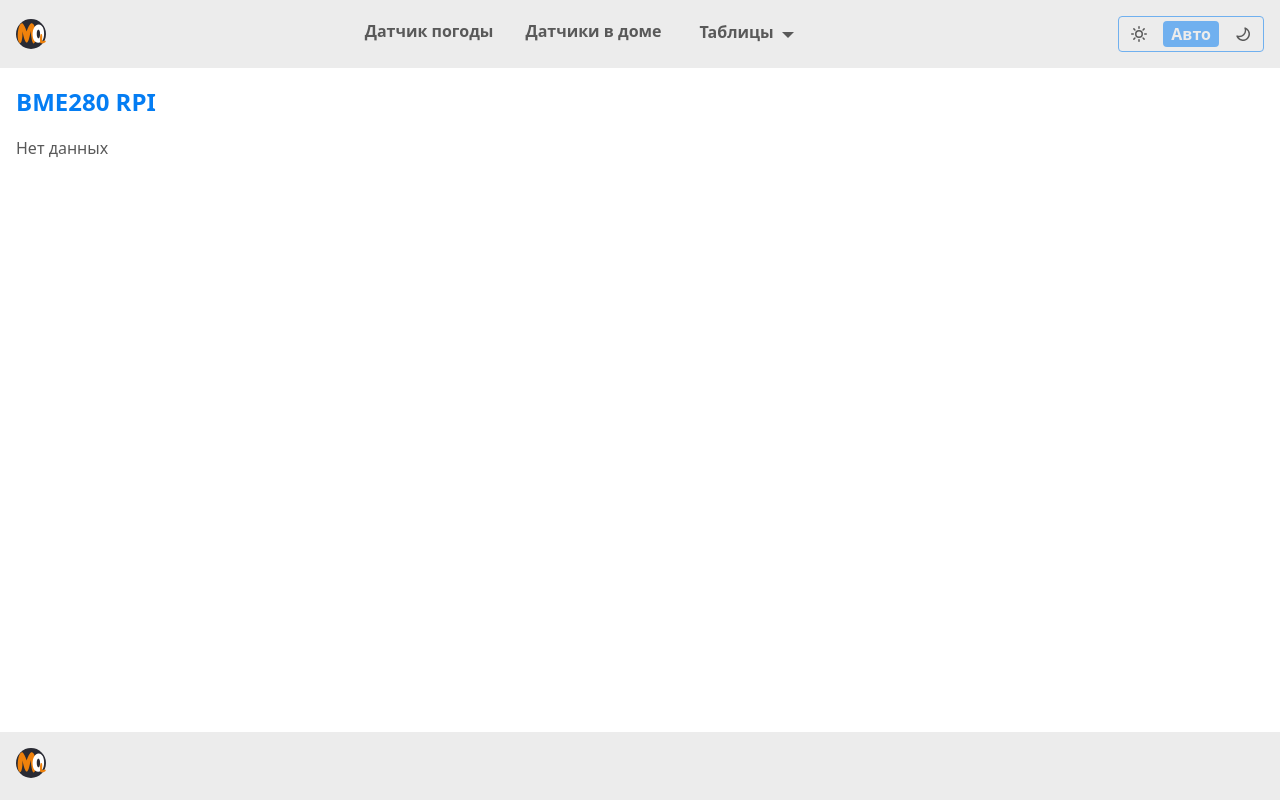
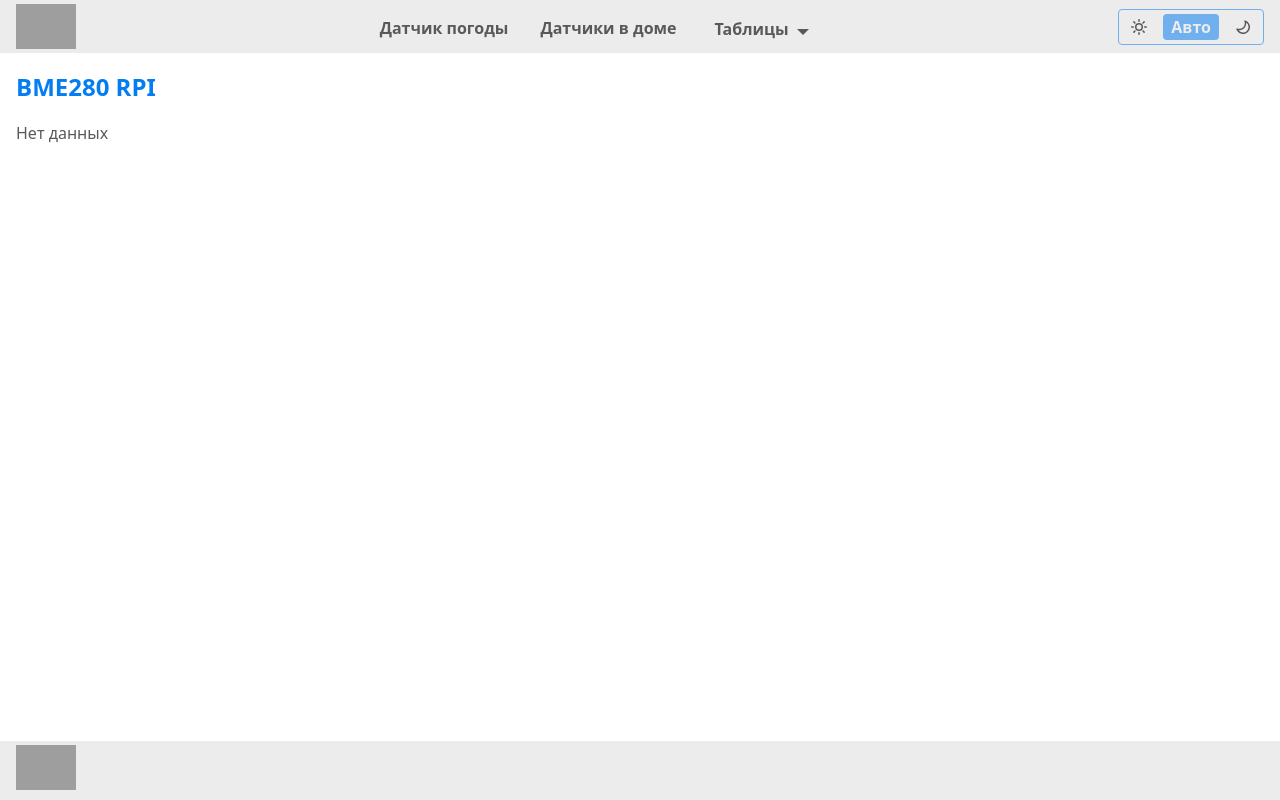
Before and after one commit to Missisol/meteo-project, a Flask app: page /api/table/bme280_rpi in a window 1280 px wide. Run offline with Flask 3, Linux system fonts and the light colour scheme; grey boxes are pictures that could not be loaded.

Commit message:
Updated logo

```diff
--- a/app/static/css/footer.css
+++ b/app/static/css/footer.css
@@ -1,3 +1,3 @@
 .footer {
-  padding: var(--gap8) 0;
+  padding: var(--gap2) 0;
 }
--- a/app/static/css/header.css
+++ b/app/static/css/header.css
@@ -2,7 +2,7 @@
 /* https://pepelsbey.dev/articles/native-light-dark/  */
 
 .header {
-    padding: var(--gap8) 0;
+    padding: var(--gap2) 0;
     display: grid;
     grid-template-columns: [logo-start] auto [logo-end menu-start] 1fr [menu-end switch-start] auto [switch-end];
     grid-template-rows: [top-start] auto [top-end bottom-start] 1fr [bottom-end];
@@ -15,8 +15,8 @@
 
   .header__logo {
     display: inline-block;
-    width: 30px;
-    min-width: 30px;
+    width: 60px;
+    /* min-width: 60px; */
     align-self: center;
     grid-column: logo;
     grid-row: top;
--- a/app/templates/base.html
+++ b/app/templates/base.html
@@ -13,7 +13,7 @@
       <link rel="stylesheet" href="{{ url_for('static', filename='css/base.css')}}" />
       <link rel="stylesheet" href="{{ url_for('static', filename='css/header.css')}}" />
       <link rel="stylesheet" href="{{ url_for('static', filename='css/footer.css')}}" />
-      <link rel="shortcut icon" href="{{ url_for('static', filename='favicon-dev.ico') }}">
+      <link rel="shortcut icon" href="{{ url_for('static', filename='icons/logo.svg') }}">
       <link rel="manifest" href="{{ url_for('static', filename='manifest.json') }}">
     {% endblock %}
   </head>
```
Also changed, not shown: app/static/icons/icon-128.png (deleted), app/static/icons/icon-192.png, app/static/icons/icon-512.png (added), app/static/icons/logo.png (added), app/static/icons/logo.svg, app/static/manifest.json.
